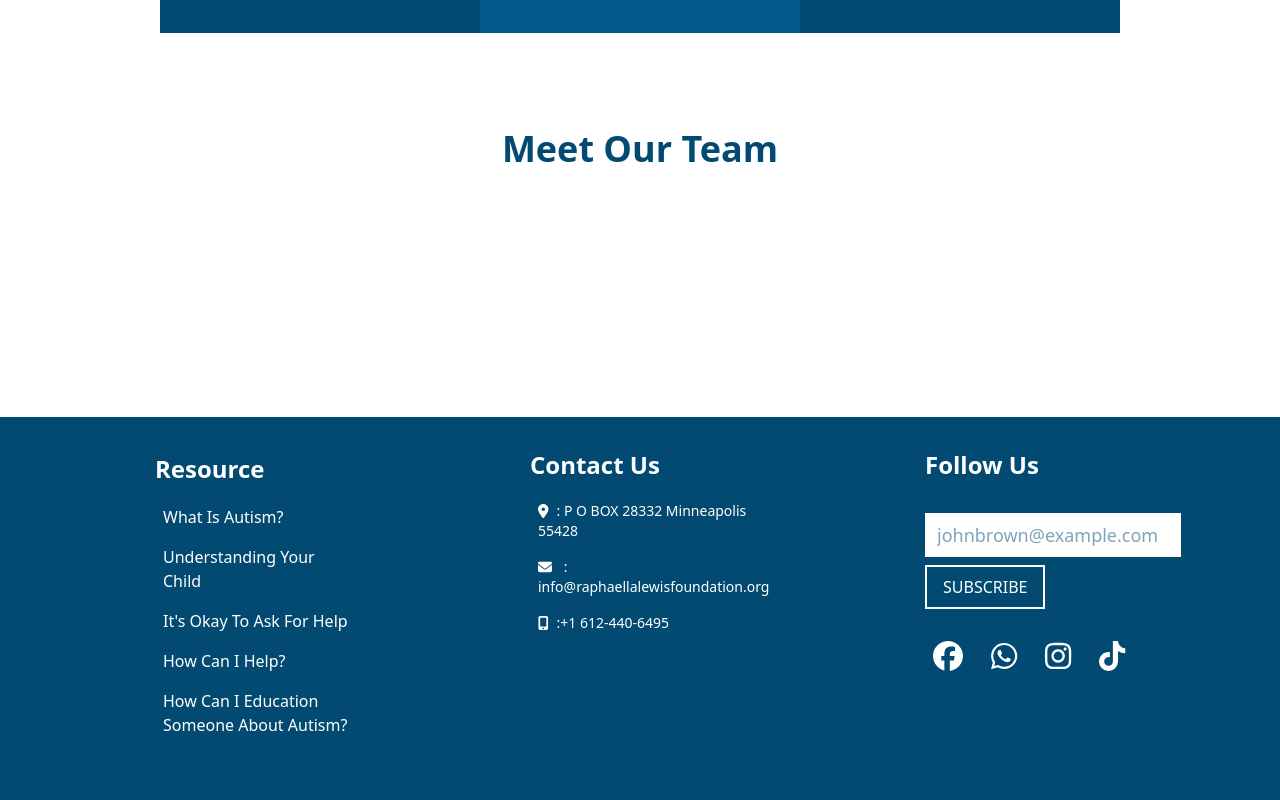
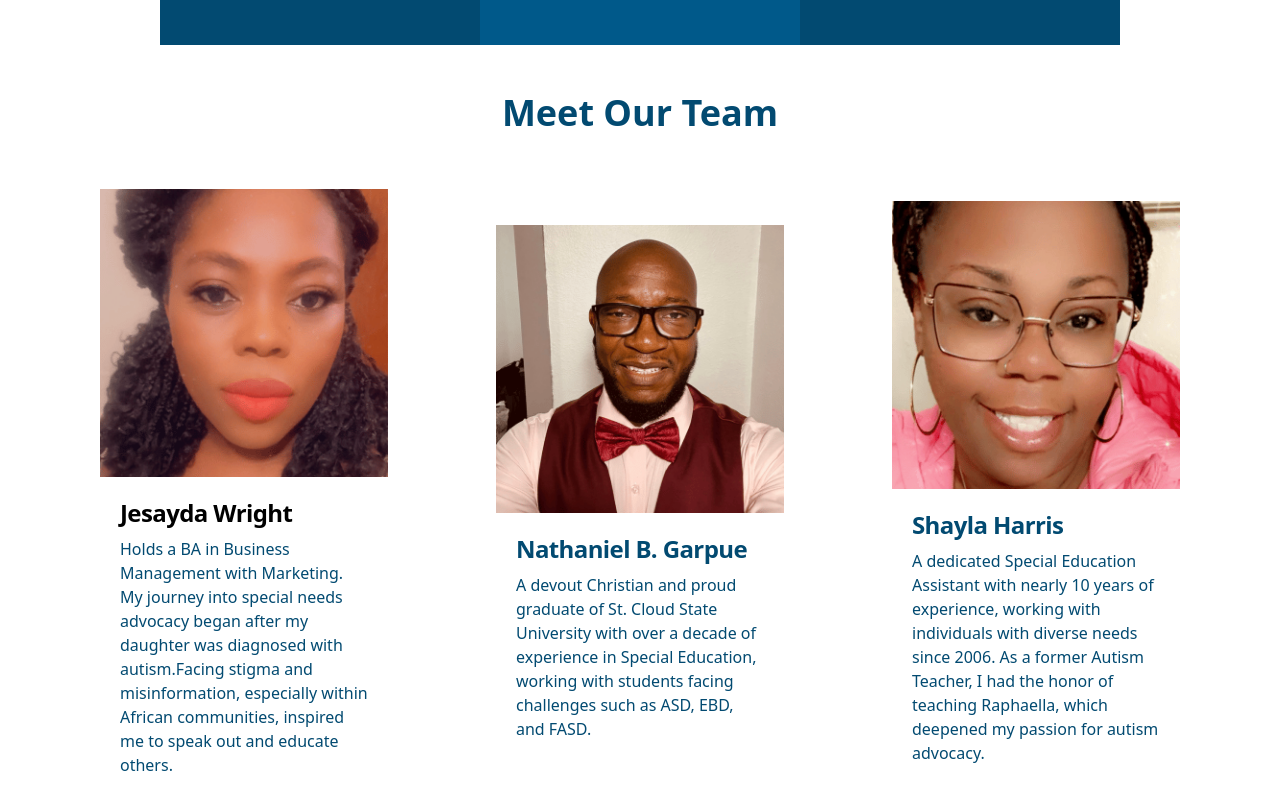
Before and after one commit to astainy1/Raphaella, a React (Vite) app: page /Raphaella/cores in a window 1280 px wide. Shown: the part 1380-2180 px from the top of the page. Built offline with nearby package versions, Linux system fonts and the light colour scheme.

Commit message:
team members

```diff
--- a/src/pages/core_values.jsx
+++ b/src/pages/core_values.jsx
@@ -1,5 +1,5 @@
 import React from 'react'
-
+import TeamMembers from './team'
 
 class CoreValues extends React.Component{
 
@@ -9,10 +9,10 @@ class CoreValues extends React.Component{
 		return(
 
 			<>
-				<div className="md:h-96 md:mb-96 mb-20 bg-white md:mt-32">
+				<div className="md:h-auto  mb-20 bg-white mt-20 md:mt-16">
 
-				{/*<h1 className="font-bold font-sans capitalize text-4xl text-center mt-12 text-sky-900">our core value</h1>*/}
-				{/*core values*/}
+				<h1 className="font-bold font-sans capitalize text-4xl text-center mt-16 text-sky-900">our core values</h1>
+
 				<div className="flex flex-wrap justify-center gap-5 md:gap-0 mt-9">
 
 					<div className="w-80 bg-sky-900 h-96 text-white">
@@ -48,12 +48,8 @@ class CoreValues extends React.Component{
 						</p>
 					</div>
 				</div>*/}
-				<div className="bg-white mt-24">
-					<h1 className="text-center text-sky-900 capitalize text-4xl font-bold font-sans">
-						meet our team
-					</h1>
+				<TeamMembers/>
 				</div>
-			</div>
 
 			</>
 
--- /dev/null
+++ b/src/pages/team.jsx
@@ -0,0 +1,78 @@
+import React from 'react'
+import img1 from '../img/Untitled-design-85.png'
+import img2 from '../img/Untitled-design-87.png'
+import img3 from '../img/Untitled-design-88.png'
+
+class TeamMembers extends React.Component{
+
+
+	render(){
+
+		return(
+
+			<>
+
+			<div className="bg-white mt-12  mb-32">
+					<h1 className="text-center text-sky-900 capitalize text-4xl font-bold font-sans">
+						meet our team
+					</h1>
+					<div className="flex flex-wrap justify-evenly items-center gap-2 mt-14">
+
+						{/*img 1*/}
+
+				<div class="w-72 bg-white border border-none">
+    			<a href="#">
+       			 <img class="w-auto m-0" src={img1} alt="Jesayda Wright" />
+    				</a>
+   			 <div class="p-5">
+        		<a href="#">
+            <h5 class="mb-2 text-2xl font-bold tracking-tight text-black dark:text-sky-900 font-sans capitalize">Jesayda Wright</h5>
+        </a>
+        <p class="mb-3 font-normal text-sky-900 dark:text-sky-900">Holds a BA in Business Management with Marketing. My journey into special needs advocacy began after my daughter was diagnosed with autism.Facing stigma and misinformation, especially within African communities, inspired me to speak out and educate others.</p>
+
+</div>
+
+						</div>
+
+						{/*img2*/}
+
+				<div class="w-72 bg-white border border-none  dark:bg-white dark:border-gray-700">
+    		<a href="#">
+        	<img class="w-auto m-0 cursor-pointer" src={img3} alt="Nathaniel B. Garpue" />
+    		</a>
+    		<div class="p-5">
+        <a href="#">
+            <h5 class="mb-2 text-2xl font-bold tracking-tight text-sky-900 dark:text-sky-900 capitalize">
+            	Nathaniel B. Garpue
+            </h5>
+        </a>
+        <p class="mb-3 font-normal text-sky-900 dark:text-sky-900">A devout Christian and proud graduate of St. Cloud State University with over a decade of experience in Special Education, working with students facing challenges such as ASD, EBD, and FASD.</p>
+            </div>
+			</div>
+						{/* img 3*/}
+<div class="w-72 bg-white border border-none  dark:bg-white dark:border-gray-700">
+    <a href="#">
+        <img class="w-auto m-0" src={img2} alt="Shayla Harris" />
+    </a>
+    <div class="p-5">
+        <a href="#">
+            <h5 class="mb-2 text-2xl font-bold tracking-tight text-sky-900 dark:text-sky-900 capitalize">
+            	Shayla Harris
+            </h5>
+        </a>
+        <p class="mb-3 font-normal text-sky-900 dark:text-sky-900">
+        	A dedicated Special Education Assistant with nearly 10 years of experience, working with individuals with diverse needs since 2006. As a former Autism Teacher, I had the honor of teaching Raphaella, which deepened my passion for autism advocacy.
+        </p>
+            </div>
+			</div>
+			</div>
+			</div>
+
+
+			</>
+
+			)
+	}
+}
+
+export default TeamMembers;
```
